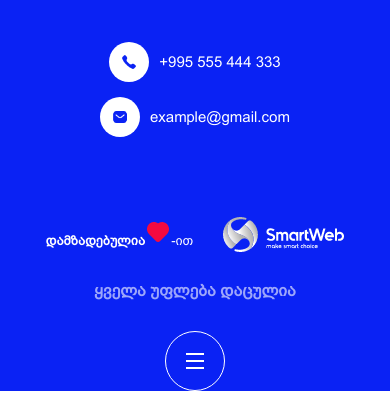
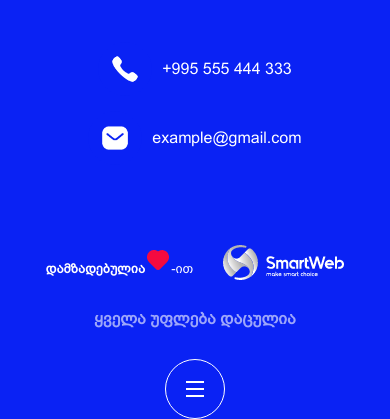
Before and after one commit to anakavtaradze1/front28-lesson11, a plain HTML site: page index.html in a window 390 px wide. Shown: the part 2601-3020 px from the top of the page. Before the commit the page ends 2992 px from the top, so only its background shows below. Drawn offline with Linux system fonts and the light colour scheme.

Commit message:
update contact section

```diff
--- a/src/css/style.css
+++ b/src/css/style.css
@@ -303,7 +303,7 @@ span {
     gap: 10px;
   }
   .contact a {
-    font-size: 15px;
+    font-size: 16px;
     line-height: 16px;
   }
   .icon-box {
@@ -311,11 +311,13 @@ span {
     display: flex;
     justify-content: center;
     align-items: center;
+    background-color: #0a22f4;
   }
   .contact img {
-    width: 16px;
-    height: 16px;
+    width: 30px;
+    height: 30px;
     object-fit: cover;
+    filter: grayscale(100%) brightness(1000%);
   }
   .about-footer {
     flex-direction: column-reverse;
```
